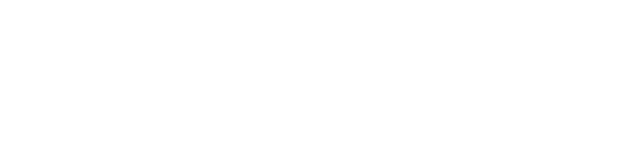
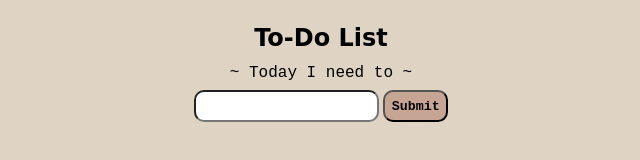
Before and after one commit to dts-kominfo-rea2a/challenge-08-rinreyrey, a website: page index.html in a window 1280 px wide. Shown: the whole page, without its empty margins (319-959 px from the left). Drawn offline with Linux system fonts and the light colour scheme.

Commit message:
challenge-08-dom-rindang

```diff
--- a/index.html
+++ b/index.html
@@ -5,37 +5,107 @@
     <meta http-equiv="X-UA-Compatible" content="IE=edge" />
     <meta name="viewport" content="width=device-width, initial-scale=1.0" />
     <title>Challenge - DOM</title>
+    <style>
+      body {
+        display: flex;
+        align-items: center;
+        justify-content: center;
+        background-color: #dfd4c3;
+      }
+      #app {
+        padding: 1em;
+        display: flex;
+        flex-direction: column;
+        justify-content: center;
+        align-items: center;
+        width: 100%;
+        border-radius: 15px;
+      }
+      #todo-title {
+        margin-bottom: 0.5em;
+        font-size: 1.5em;
+        font-family: cursive;
+        font-weight: 900;
+      }
+      #todo-subtitle {
+        margin-bottom: 0.5em;
+        font-family: "Courier New", Courier, monospace;
+      }
+      #todo-input {
+        padding: 0.5em;
+        border-radius: 10px;
+        margin-bottom: 1em;
+        font-family: "Courier New", Courier, monospace;
+      }
+      #todo-submit {
+        padding: 0.5em;
+        border-radius: 10px;
+        font-family: "Courier New", Courier, monospace;
+        background-color: #c7a595;
+        font-weight: 900;
+      }
+      #todo-output {
+        align-self: flex-start;
+        font-family: "Courier New", Courier, monospace;
+        font-weight: 700;
+      }
+      li {
+        list-style-type: circle;
+        list-style-position: outside;
+        font-size: 1em;
+        margin-bottom: 0.3em;
+        vertical-align: middle;
+      }
+    </style>
   </head>
   <body>
     <div id="app">
       <!-- TODO: Buatlah sebuah header dengan id todo-title -->
+      <header id="todo-title">To-Do List</header>
       <!-- TODO: Buatlah sebuah subtitle dengan id todo-subtitle -->
-
+      <subtitle id="todo-subtitle">~ Today I need to ~</subtitle>
       <!-- Section: input -->
-      <!-- TODO: Buatlah sebuah input bertipe text dengan id todo-input -->
-      <!-- TODO: Buatlah sebuah button dengan id todo-submit -->
-
+      <section class="input">
+        <!-- TODO: Buatlah sebuah input bertipe text dengan id todo-input -->
+        <input type="text" name="todo-input" id="todo-input" />
+        <!-- TODO: Buatlah sebuah button dengan id todo-submit -->
+        <button id="todo-submit">Submit</button>
+      </section>
       <!-- Section output -->
       <!-- TODO: Buatlah sebuah <ul> dengan id todo-output -->
+      <ul id="todo-output"></ul>
     </div>
 
     <!-- ! Untuk tantangan ini, script jangan diubah ke external js yah ! -->
     <script>
       // TODO: Deklarasi variable sesuai dengan kebutuhan di sini
-      let button;
-      let input;
-      let output;
+      let button = document.getElementById("todo-submit");
+      let input = document.getElementById("todo-input");
+      let output = document.getElementById("todo-output");
 
       // TODO: Buatlah sebuah fungsi dengan nama fnClickHandler
       // Fungsi yang digunakan untuk menambahkan tulisan
       // Jangan ubah cara deklarasi fungsinya, cukup isi saja
-      function fnClickHandler(toDoItem) {}
+      function fnClickHandler(toDoItem) {
+        const li = document.createElement("li");
+        li.append(toDoItem);
+        output.appendChild(li);
+        input.value = "";
+      }
 
       // TODO: register event onclick / addEventListener untuk button
       // akan menjalankan fungsi fnClickHandler
-
+      button.addEventListener("click", () => {
+        fnClickHandler(input.value);
+      });
       // TODO: register event onkeypress / addEventListener untuk input
       // sehingga saat di input ditekan enter akan menjalankan fungsi fnClickHandler juga
+      input.addEventListener("keypress", (event) => {
+        if (event.key === "Enter") {
+          event.preventDefault();
+          fnClickHandler(input.value);
+        }
+      });
     </script>
   </body>
 </html>
```
